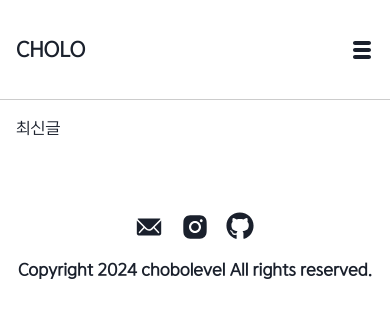
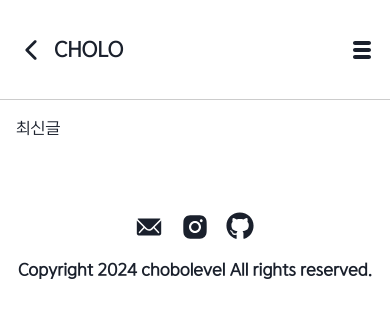
Before and after one commit to chobolevel/log-fe, a Next.js app: page / in a window 390 px wide. Shown: the top 318 px of the page. Built offline with nearby package versions, Linux system fonts and the light colour scheme; no server answers.

Commit message:
Refactor: add back to history button at header(pc & mobile)

```diff
--- a/src/components/layouts/DefaultLayout/DefaultLayoutHeader/DefaultLayoutHeader.tsx
+++ b/src/components/layouts/DefaultLayout/DefaultLayoutHeader/DefaultLayoutHeader.tsx
@@ -4,6 +4,7 @@ import { toUrl } from "@/utils";
 import { images, PageRoutes } from "@/constants";
 import { CSSProperties, useMemo } from "react";
 import { useGetMe, useLogout } from "@/apis";
+import { IoIosArrowBack } from "react-icons/io";
 
 const linkStyle: CSSProperties = {
   fontSize: "lg",
@@ -36,7 +37,14 @@ const DefaultLayoutHeader = () => {
       bgColor={"#fff"}
       zIndex={10}
     >
-      <Flex>
+      <Flex gap={4} align={"center"}>
+        <IoIosArrowBack
+          size={30}
+          cursor={"pointer"}
+          onClick={() => {
+            history.back();
+          }}
+        />
         <Text
           style={linkStyle}
           onClick={() => {
--- a/src/components/layouts/MobileLayout/MobileLayoutHeader/MobileLayoutHeader.tsx
+++ b/src/components/layouts/MobileLayout/MobileLayoutHeader/MobileLayoutHeader.tsx
@@ -12,6 +12,7 @@ import { toUrl } from "@/utils";
 import { PageRoutes } from "@/constants";
 import { TiThMenu } from "react-icons/ti";
 import { useGetMe, useLogout } from "@/apis";
+import { IoIosArrowBack } from "react-icons/io";
 
 const linkStyle: CSSProperties = {
   fontSize: "lg",
@@ -39,7 +40,14 @@ const MobileLayoutHeader = () => {
       bgColor={"#fff"}
       zIndex={10}
     >
-      <Flex>
+      <Flex gap={2} align={"center"}>
+        <IoIosArrowBack
+          size={30}
+          cursor={"pointer"}
+          onClick={() => {
+            history.back();
+          }}
+        />
         <Text
           style={linkStyle}
           onClick={() => {
```
